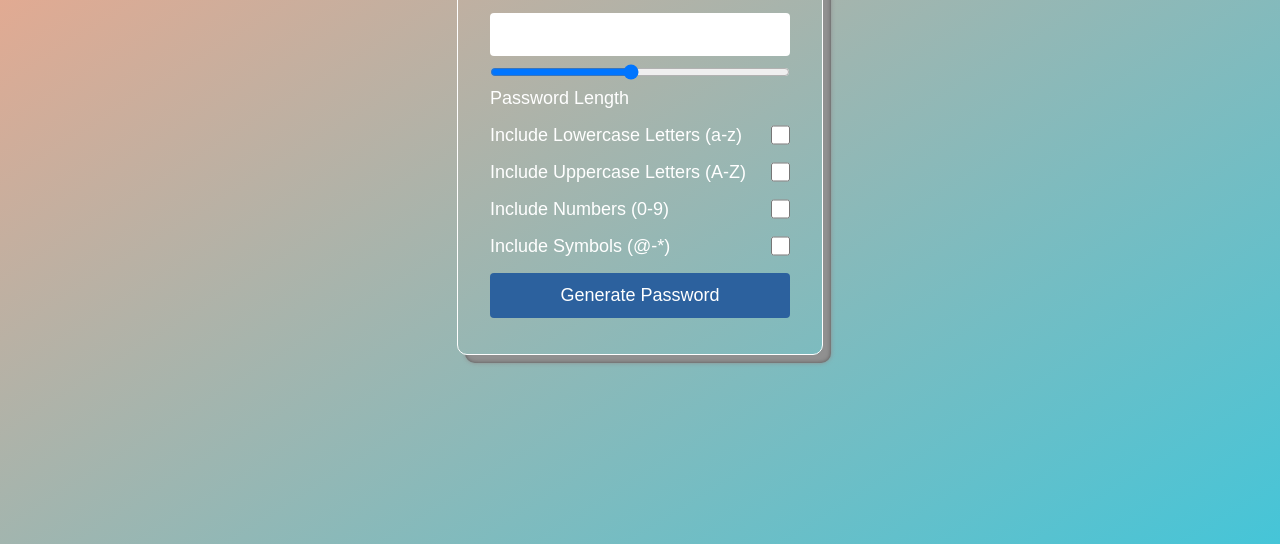
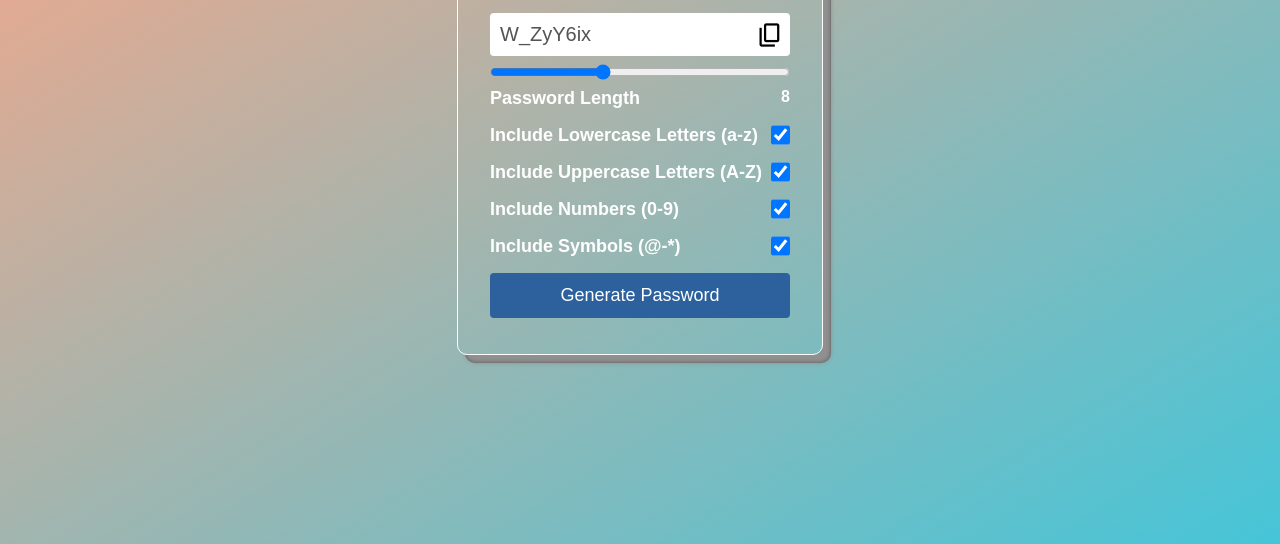
Before and after one commit to gautam-manish/Password_Generator, a plain HTML site: page index.html in a window 1280 px wide. Both pictures are taken after a click on the button "Generate Password". Shown: the part 256-800 px from the top of the page. Drawn offline with nearby package versions, Linux system fonts and the light colour scheme.

Commit message:
Added JS code and made it functionable

```diff
--- a/index.html
+++ b/index.html
@@ -4,6 +4,8 @@
 <head>
     <meta charset="UTF-8">
     <meta name="viewport" content="width=device-width, initial-scale=1.0">
+    <link rel="stylesheet"
+        href="https://fonts.googleapis.com/css2?family=Material+Symbols+Outlined:opsz,wght,FILL,GRAD@20..48,100..700,0..1,-50..200" />
     <title>Password Generator</title>
     <link rel="stylesheet" href="style.css">
 </head>
@@ -15,28 +17,31 @@
 
         <div class="inputBox">
             <input type="text" class="passBox" id="passBox" disabled>
+            <span class="material-symbols-outlined" id="copyIcon">
+                content_copy
+            </span>
         </div>
 
-        <input type="range" min="1" max="16" value="8" id="inputSlider">
+        <input type="range" min="1" max="20" value="8" id="inputSlider">
         <div class="row">
             <p>Password Length</p>
             <span id="sliderValue"></span>
         </div>
         <div class="row">
             <label for="lowercase">Include Lowercase Letters (a-z)</label>
-            <input type="checkbox" name="lowercase" id="lowercase">
+            <input type="checkbox" name="lowercase" id="lowercase" checked>
         </div>
         <div class="row">
             <label for="uppercase">Include Uppercase Letters (A-Z)</label>
-            <input type="checkbox" name="uppercase" id="uppercase">
+            <input type="checkbox" name="uppercase" id="uppercase" checked>
         </div>
         <div class="row">
             <label for="numbers">Include Numbers (0-9)</label>
-            <input type="checkbox" name="numbers" id="numbers">
+            <input type="checkbox" name="numbers" id="numbers" checked>
         </div>
         <div class="row">
             <label for="symbols">Include Symbols (@-*)</label>
-            <input type="checkbox" name="symbols" id="symbols">
+            <input type="checkbox" name="symbols" id="symbols" checked>
         </div>
         <button type="button" class="btn" id="genBtn">Generate Password</button>
     </div>
--- a/main.js
+++ b/main.js
@@ -1,59 +1,60 @@
 
-const inputBox = document.getElementById("inputBox");
-const toCapital = document.getElementById("toCapital");
-const toSmall = document.getElementById("toSmall");
-const toNumber = document.getElementById("toNumber");
-const toSymbol = document.getElementById("toSymbol");
-const btn = document.getElementById("btn");
-const result = document.getElementById("result");
+let inputSlider = document.getElementById("inputSlider");
+let sliderValue = document.getElementById("sliderValue");
+let passBox = document.getElementById("passBox");
+let lowercase = document.getElementById("lowercase");
+let uppercase = document.getElementById("uppercase");
+let numbers = document.getElementById("numbers");
+let symbols = document.getElementById("symbols");
+let genBtn = document.getElementById("genBtn");
+let copyIcon = document.getElementById("copyIcon");
 
 
-btn.onclick = function () {
+// Showing input slider value
+sliderValue.textContent = inputSlider.value;
+inputSlider.addEventListener('input', () => {
+    sliderValue.textContent = inputSlider.value;
+});
 
-    function generatePassword(passwordLength, includeLowercase, includeUppercase, includeNumbers, includeSymbols) {
+genBtn.addEventListener('click', () => {
+    passBox.value = generatePassword();
+})
 
-        const lowercaseChars = "abcdefghijklmnopqrstuvwxyz";
-        const uppercaseChars = "ABCDEFGHIJKLMNOPQRSTUVWXYZ";
-        const numberChars = "0123456789";
-        const symbolChars = "!@#$%&";
+let lowerChars = "abcdefghijklmnopqrstuvwxyz";
+let upperChars = "ABCDEFGHIJKLMNOPQRSTUVWXYZ";
+let allNumbers = "0123456789";
+let allSymbols = "!@#$%^&*_"
+// Function to generate Password
+function generatePassword() {
+    let genPassword = "";
+    let allChars = "";
 
-        let allowedChars = "";
-        let password = "";
+    allChars += lowercase.checked ? lowerChars : "";
+    allChars += uppercase.checked ? upperChars : "";
+    allChars += numbers.checked ? allNumbers : "";
+    allChars += symbols.checked ? allSymbols : "";
 
-        allowedChars += includeLowercase ? lowercaseChars : "";
-        allowedChars += includeUppercase ? uppercaseChars : "";
-        allowedChars += includeSymbols ? symbolChars : "";
-        allowedChars += includeNumbers ? numberChars : "";
-
-        for (let i = 0; i < passwordLength; i++) {
-            const randomIndex = Math.floor(Math.random() * allowedChars.length);
-            password += allowedChars[randomIndex];
-        }
-
-        return password;
+    if (allChars == "" || allChars.length == 0) {
+        return genPassword;
     }
 
 
-    let passwordLength = inputBox.value;
-    let includeLowercase;
-    let includeUppercase;
-    let includeNumbers;
-    let includeSymbols;
-
-    if (toCapital.checked) {
-        includeUppercase = true;
-    }
-    if (toSmall.checked) {
-        includeLowercase = true;
-    }
-    if (toNumber.checked) {
-        includeNumbers = true;
-    }
-    if (toSymbol.checked) {
-        includeSymbols = true;
+    for (let i = 1; i <= inputSlider.value; i++) {
+        genPassword += allChars.charAt(Math.floor(Math.random() * allChars.length));
     }
 
-    const password = generatePassword(passwordLength, includeLowercase, includeUppercase, includeUppercase, includeSymbols, includeNumbers);
+    return genPassword;
+}
 
-    result.textContent = `${password}`;
-}
+copyIcon.addEventListener('click', () => {
+    if (passBox.value != "" || passBox.value.lengh >= 1) {
+        navigator.clipboard.writeText(passBox.value);
+        copyIcon.innerText = "check";
+        copyIcon.title = "Password Copied";
+
+        setTimeout(() => {
+            copyIcon.innerHTML = "content_copy";
+            copyIcon.title = "";
+        }, 3000)
+    }
+});
--- a/style.css
+++ b/style.css
@@ -1,11 +1,11 @@
-*{
+* {
     margin: 0;
     padding: 0;
     box-sizing: border-box;
     font-family: sans-serif;
 }
 
-body{
+body {
     max-width: 100vw;
     min-height: 100vh;
     display: flex;
@@ -13,9 +13,10 @@ body{
     align-items: center;
     background: linear-gradient(to right bottom, #ffa585, #45c5d8);
     color: #fff;
+    font-weight: 600;
 }
 
-.container{
+.container {
     border: 0.5px solid white;
     border-radius: 10px;
     padding: 28px 32px;
@@ -24,11 +25,26 @@ body{
     background: transparent;
     box-shadow: 8px 8px 4px #909090, 8px 8px 0px #575757;
 }
-.container h1{
+
+.container h1 {
     font-size: 1.4rem;
     margin-block: 8px;
 }
-.passBox{
+
+.inputBox {
+    position: relative;
+}
+
+.inputBox span {
+    position: absolute;
+    top: 16px;
+    right: 6px;
+    color: #000;
+    font-size: 28px;
+    cursor: pointer;
+}
+
+.passBox {
     background-color: #fff;
     border: none;
     outline: none;
@@ -39,20 +55,24 @@ body{
     margin-block: 8px;
 
 }
-.row{
+
+.row {
     display: flex;
     margin-block: 8px;
 }
-.row p, .row label{
+
+.row p,
+.row label {
     flex-basis: 100%;
     font-size: 18px;
 }
 
-.row input[type="checkbox"]{
+.row input[type="checkbox"] {
     width: 20px;
     height: 20px;
 }
-.btn{
+
+.btn {
     border: none;
     outline: none;
     background-color: #2c619e;
@@ -63,6 +83,7 @@ body{
     border-radius: 4px;
     cursor: pointer;
 }
-.btn:hover{
+
+.btn:hover {
     background-color: #0066ff;
 }
```
